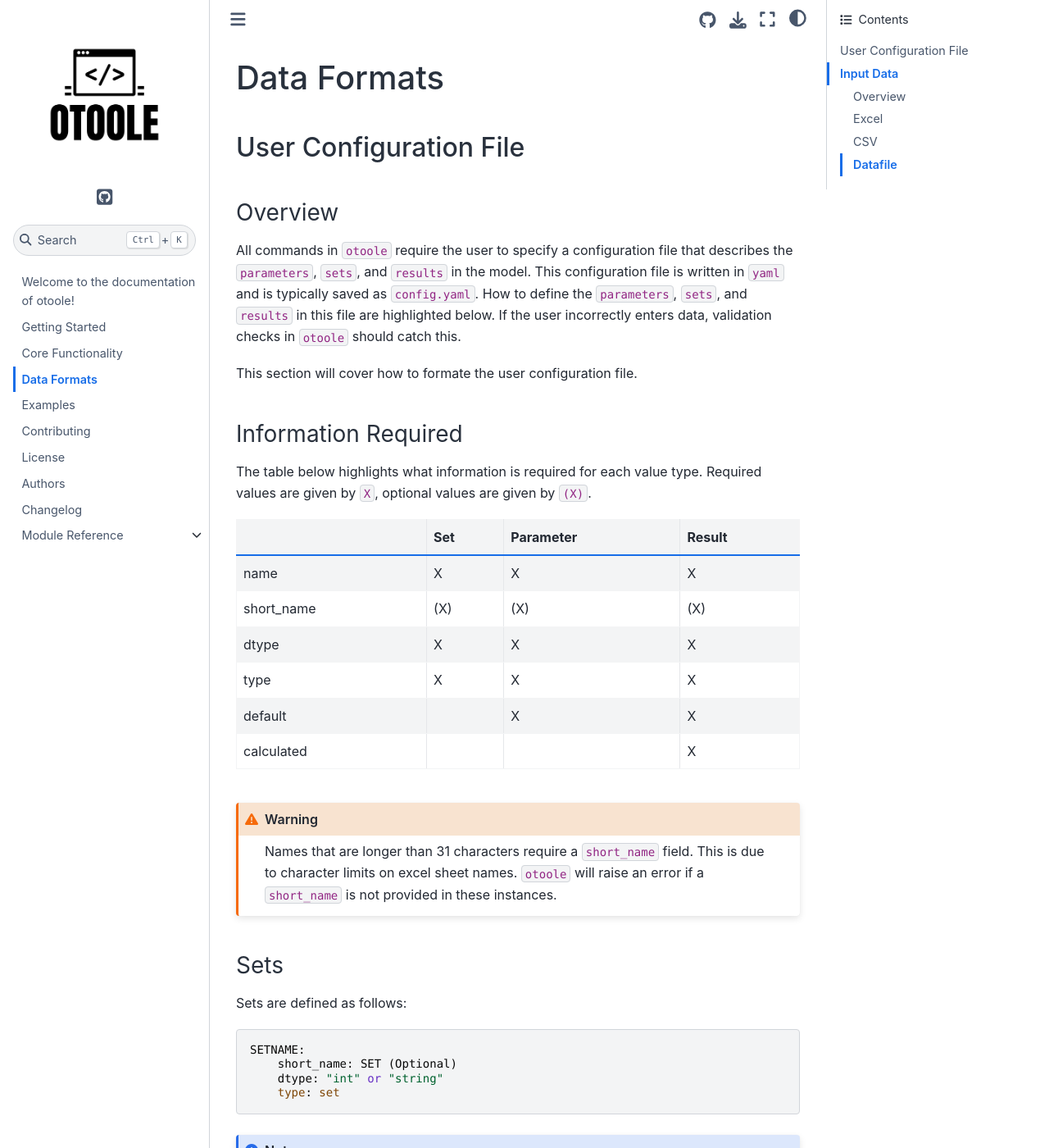
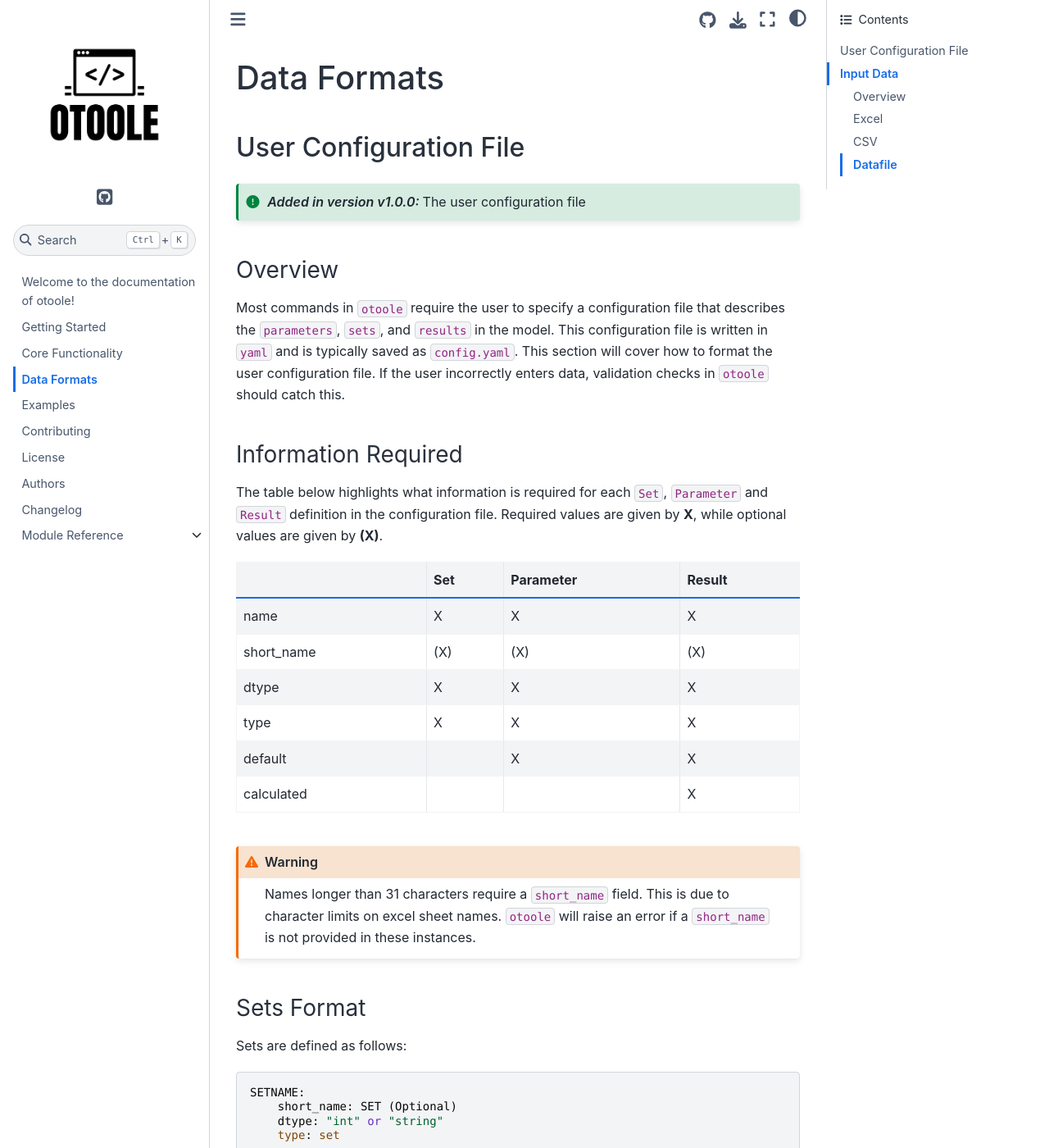
Before and after one commit to OSeMOSYS/otoole, a Sphinx documentation site: the page built from docs/data.rst, in a window 1280 px wide and 1400 px high. Shown: the whole window at 82% size. Built offline with Sphinx 7.4.7 and the Sphinx Book theme 1.1.4, drawn with Linux system fonts in a browser that asks for light colours; some of the changed text lies outside the part shown.

Commit message:
docs update

```diff
--- a/AUTHORS.rst
+++ b/AUTHORS.rst
@@ -2,4 +2,7 @@
 Contributors
 ============
 
-* Will Usher <wusher@kth.se>
+* Will Usher <https://github.com/willu47>
+* Hauke Henke <https://github.com/HauHe>
+* Christoph Muschner <https://github.com/chrwm>
+* Trevor Barnes <https://github.com/trevorb1>
--- a/CHANGELOG.rst
+++ b/CHANGELOG.rst
@@ -4,9 +4,11 @@ Changelog
 Version 1.0
 ===========
 - Requires explicit provision of a user-defined configuration file for otoole to workbook
-- Reads in a model configuration from a datapackage
-- Fixed issue #114 so that conversion to Excel workbooks is now operating
+- Deprecates datapackage fuctionality
+- Adds setup command to generate template config.yaml and csv files
+- Documentation update
 - Bumped pyscaffold to 4.2
+- Otoole now requires Python 3.8 or later
 
 Version 0.9
 ===========
--- a/docs/data.rst
+++ b/docs/data.rst
@@ -7,22 +7,24 @@ Data Formats
 User Configuration File
 -----------------------
 
+.. versionadded:: v1.0.0
+    The user configuration file
+
 Overview
 ~~~~~~~~
 
-All commands in ``otoole`` require the user to specify a configuration file that describes
+Most commands in ``otoole`` require the user to specify a configuration file that describes
 the ``parameters``, ``sets``, and ``results`` in the model. This configuration file is
-written in ``yaml`` and is typically saved as ``config.yaml``. How to define the
-``parameters``, ``sets``, and ``results`` in this file are highlighted below. If the user
-incorrectly enters data, validation checks in ``otoole`` should catch this.
-
-This section will cover how to formate the user configuration file.
+written in ``yaml`` and is typically saved as ``config.yaml``. This section will cover how to
+format the user configuration file. If the user incorrectly enters data, validation checks in
+``otoole`` should catch this.
 
 Information Required
 ~~~~~~~~~~~~~~~~~~~~
 
-The table below highlights what information is required for each value type.
-Required values are given by ``X``, optional values are given by ``(X)``.
+The table below highlights what information is required for each ``Set``,
+``Parameter`` and ``Result`` definition in the configuration file. Required values are
+given by **X**, while optional values are given by **(X)**.
 
 +-------------+------+------------+---------+
 |             | Set  | Parameter  | Result  |
@@ -41,12 +43,12 @@ Required values are given by ``X``, optional values are given by ``(X)``.
 +-------------+------+------------+---------+
 
 .. WARNING::
-   Names that are longer than 31 characters require a ``short_name`` field. This is due
+   Names longer than 31 characters require a ``short_name`` field. This is due
    to character limits on excel sheet names. ``otoole`` will raise an error if a
    ``short_name`` is not provided in these instances.
 
-Sets
-~~~~
+Sets Format
+~~~~~~~~~~~
 
 Sets are defined as follows::
 
@@ -56,12 +58,12 @@ Sets are defined as follows::
         type: set
 
 .. NOTE::
-   It's convention in OSeMOSYS to give sets uppercase names
+   It's convention in OSeMOSYS to capitalize set names
 
-Parmaters
-~~~~~~~~~
+Parmaters Foramt
+~~~~~~~~~~~~~~~~
 
-Parameters are defined as follows. When referencing set indices, use the full
+Parameters are defined as follows. When referencing set indices use the full
 name, **not** the ``short_name``::
 
     ParameterName:
@@ -72,12 +74,12 @@ name, **not** the ``short_name``::
         default: 0
 
 .. NOTE::
-   It's convention in OSeMOSYS to use Pascal case for parameters
+   It's convention in OSeMOSYS to use Pascal case for parameter names
 
-Results
-~~~~~~~
+Results Format
+~~~~~~~~~~~~~~
 
-Results are defined as follows. When referencing set indices, use the full
+Results are defined as follows. When referencing set indices use the full
 name, **not** the ``short_name``::
 
     AnnualEmissions:
@@ -89,13 +91,12 @@ name, **not** the ``short_name``::
         calculated: "True" or "False"
 
 .. NOTE::
-   It's convention in OSeMOSYS to use Pascal case for results
-
+   It's convention in OSeMOSYS to use Pascal case for result names
 
 Examples
 ~~~~~~~~
 
-Below are examples of correctly formatted configuration file values. See the Simplicity
+Below are examples of correctly formatted configuration file values. See the Simplicity_
 repository for a complete example.
 
 1. Set definition of ``TECHNOLOGY``::
@@ -131,8 +132,11 @@ Overview
 This section will describe how to format data for ``excel``, ``csv``, and ``datafile``
 formats.
 
-.. NOTE::
-   See the Simplicity_ repository for a full example of all these formats.
+.. deprecated:: v1.0.0
+    The ``datapackage`` format is no longer supported
+
+.. SEEALSO::
+   See the Simplicity_ repository for a full example of these formats
 
 Excel
 ~~~~~
@@ -325,7 +329,7 @@ And in the same ``data.txt`` file, the set ``TECHNOLOGY`` will be defined as fol
         HYD2
         ...
 
-.. TIP::
+.. SEEALSO::
    For reading and writing between Python and AMPL_, see the amply_ Python package.
 
 .. _MathProg: https://en.wikibooks.org/wiki/GLPK/GMPL_(MathProg)
--- a/requirements.txt
+++ b/requirements.txt
@@ -9,5 +9,6 @@ pandas
 pandas_datapackage_reader
 pydantic
 pydot
+python>=3.8
 pyyaml
 xlrd
--- a/setup.cfg
+++ b/setup.cfg
@@ -35,7 +35,7 @@ package_dir =
     =src
 
 # Require a min/specific Python version (comma-separated conditions)
-python_requires = >=3.7
+python_requires = >=3.8
 
 # Add here dependencies of your project (line-separated), e.g. requests>=2.2,<3.0.
 # Version specifiers like >=2.2,<3.0 avoid problems due to API changes in
@@ -52,6 +52,7 @@ install_requires =
     flatten_dict
     openpyxl
     pydantic
+    python>=3.8
 [options.packages.find]
 where = src
 exclude =
```
Also changed, not shown: README.rst (+6 -20 lines), docs/contributing.rst (+7 -8 lines), docs/examples.rst (+40 -32 lines), docs/functionality.rst (+69 -62 lines), docs/install.rst (+4 -6 lines), .zenodo.json, 2 other files.
